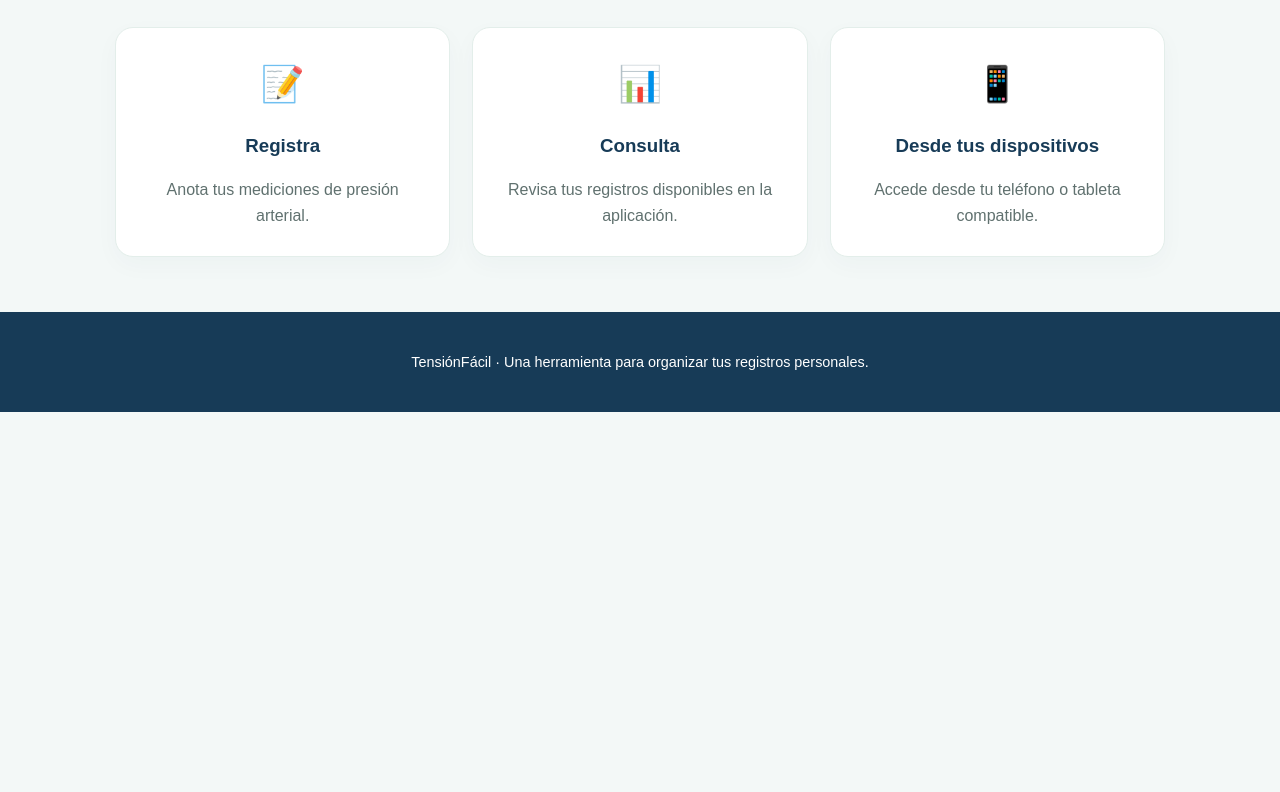
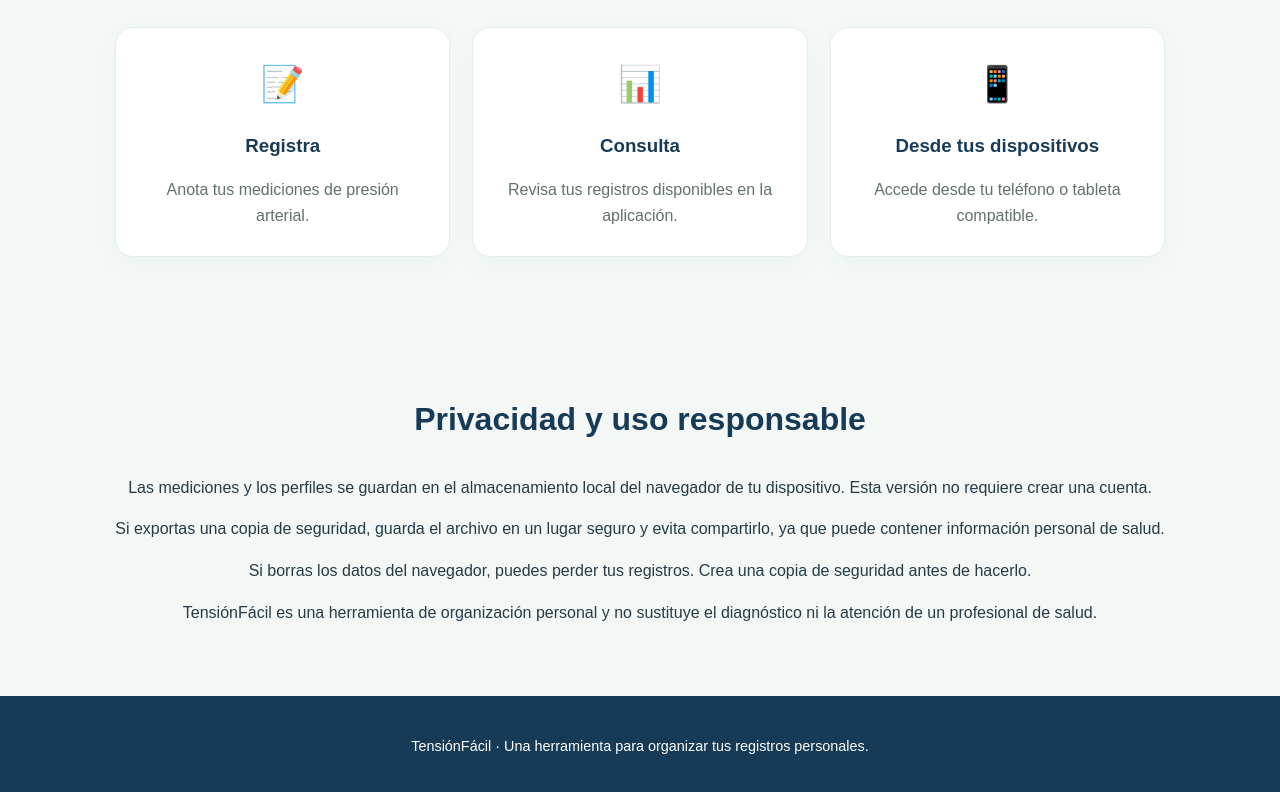
Before and after one commit to rblancomujica-prog/tensionfacil, a plain HTML site: page landing-tensionfacil/index.html in a window 1280 px wide. Shown: the part 942-1734 px from the top of the page. Before the commit the page ends 1354 px from the top, so only its background shows below. Drawn offline with Linux system fonts and the light colour scheme.

Commit message:
Update index.html

```diff
--- a/landing-tensionfacil/index.html
+++ b/landing-tensionfacil/index.html
@@ -52,6 +52,13 @@
         </article>
       </div>
     </section>
+    <section class="funciones">
+  <h2>Privacidad y uso responsable</h2>
+  <p>Las mediciones y los perfiles se guardan en el almacenamiento local del navegador de tu dispositivo. Esta versión no requiere crear una cuenta.</p>
+  <p>Si exportas una copia de seguridad, guarda el archivo en un lugar seguro y evita compartirlo, ya que puede contener información personal de salud.</p>
+  <p>Si borras los datos del navegador, puedes perder tus registros. Crea una copia de seguridad antes de hacerlo.</p>
+  <p>TensiónFácil es una herramienta de organización personal y no sustituye el diagnóstico ni la atención de un profesional de salud.</p>
+    </section>
   </main>
 
   <footer>
```
